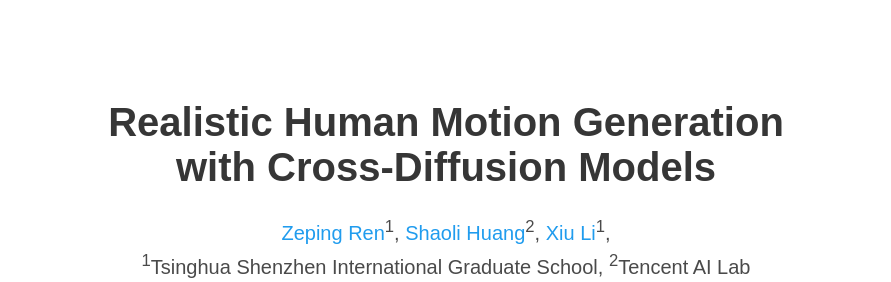
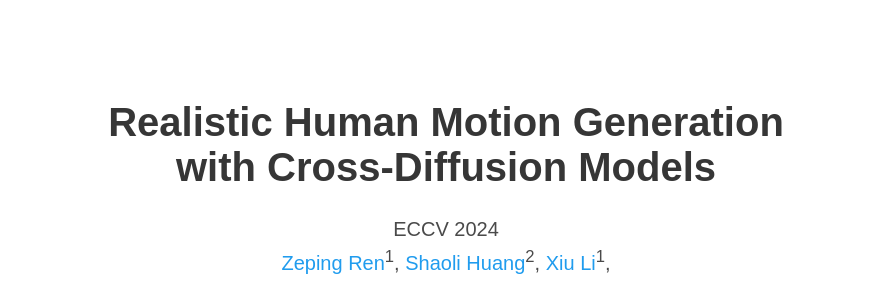
Before and after one commit to wonderNo/CrossDiff-webpage, a plain HTML site: page index.html in a window 1280 px wide. Shown: the top 282 px of the page, without its empty margins (194-1085 px from the left). Drawn offline with nearby package versions, Linux system fonts and the light colour scheme; some icons are missing; a web font is replaced by a local one.

Commit message:
update eccv

```diff
--- a/index.html
+++ b/index.html
@@ -66,6 +66,8 @@
             Realistic Human Motion Generation <br />
             with Cross-Diffusion Models
           </h1>
+          <h2 class="is-size-5 publication-authors"> ECCV 2024
+          </h2>
           <div class="is-size-5 publication-authors">
             <span class="author-block">
               <a href="https://wonderno.github.io/">Zeping Ren</a><sup>1</sup>,</span>
```
